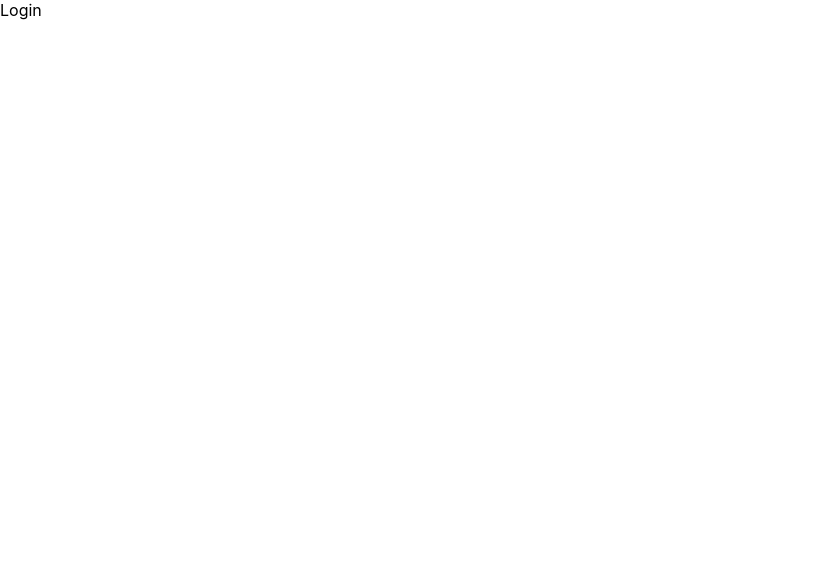
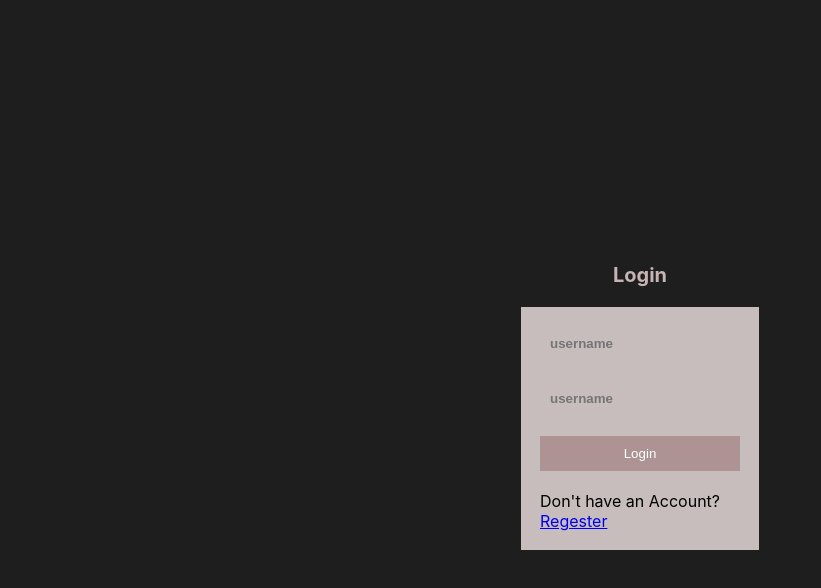
Before and after one commit to aalsaedi265/super_blog, a React (Create React App) app: page /login in a window 1280 px wide. Shown: the top 588 px of the page, without its empty margins (0-821 px from the left). Built offline with nearby package versions, Linux system fonts and the light colour scheme.

Commit message:
login and regester are linked

```diff
--- a/package.json
+++ b/package.json
@@ -10,6 +10,7 @@
     "react-dom": "^18.2.0",
     "react-router-dom": "^6.7.0",
     "react-scripts": "5.0.1",
+    "sass": "^1.57.1",
     "web-vitals": "^2.1.4"
   },
   "scripts": {
--- a/src/App.js
+++ b/src/App.js
@@ -12,7 +12,7 @@ import Home from "./pages/Home";
 import Single from "./pages/Single";
 import Navbar from "./components/Navbar";
 import Footer from "./components/Footer";
-
+import './style.scss'
 
 const Layout = () => {
   return (
@@ -59,6 +59,7 @@ const router = createBrowserRouter([
 function App() {
   return (
     <div className="App">
+      <div className="container"></div>
       <RouterProvider router={router}/>
     </div>
   );
--- a/src/pages/Login.jsx
+++ b/src/pages/Login.jsx
@@ -1,8 +1,17 @@
 import React from 'react'
+import { Link } from 'react-router-dom'
 
 function Login() {
   return (
-    <div>Login</div>
+    <div className='auth'>
+        <h1>Login</h1>
+        <form>
+            <input type="text" placeholder="username"/>
+            <input type="text" placeholder="username"/>
+            <button>Login</button>
+            <span>Don't have an Account? <Link to= "/regester">Regester</Link></span>
+        </form>
+    </div>
   )
 }
 
--- /dev/null
+++ b/src/style.scss
@@ -0,0 +1,40 @@
+$darkBackground: rgb(30, 30, 30);
+
+//login & regestaion
+.auth{
+    display: flex;
+    flex-direction: column;
+    align-items: center;
+    justify-content: center;
+    height: 100vh;
+    background-color:$darkBackground;
+    h1{
+        color:rgb(199, 180, 180);
+        font-size: 20px;
+        margin-bottom: 20px;
+    }
+    form{
+        display: flex;
+        flex-direction: column;
+        gap: 20px;
+        padding: 19px;
+        width:200px;
+        background-color: rgb(199, 189, 189);
+    }
+    input{
+        padding: 10px;
+        border: none;
+        background-color: rgb(199, 189, 189);
+        color:white;
+        font-weight: bold;
+        border-bottom: 7px solid darkBackground;
+    }
+    button{
+        padding:10px;
+        border: none;
+        background-color: rgb(173, 147, 147);
+        color:white;
+        cursor: pointer;
+    }
+
+}
```
Also changed, not shown: 1 other file (tests, documents, lock files or other folders).
